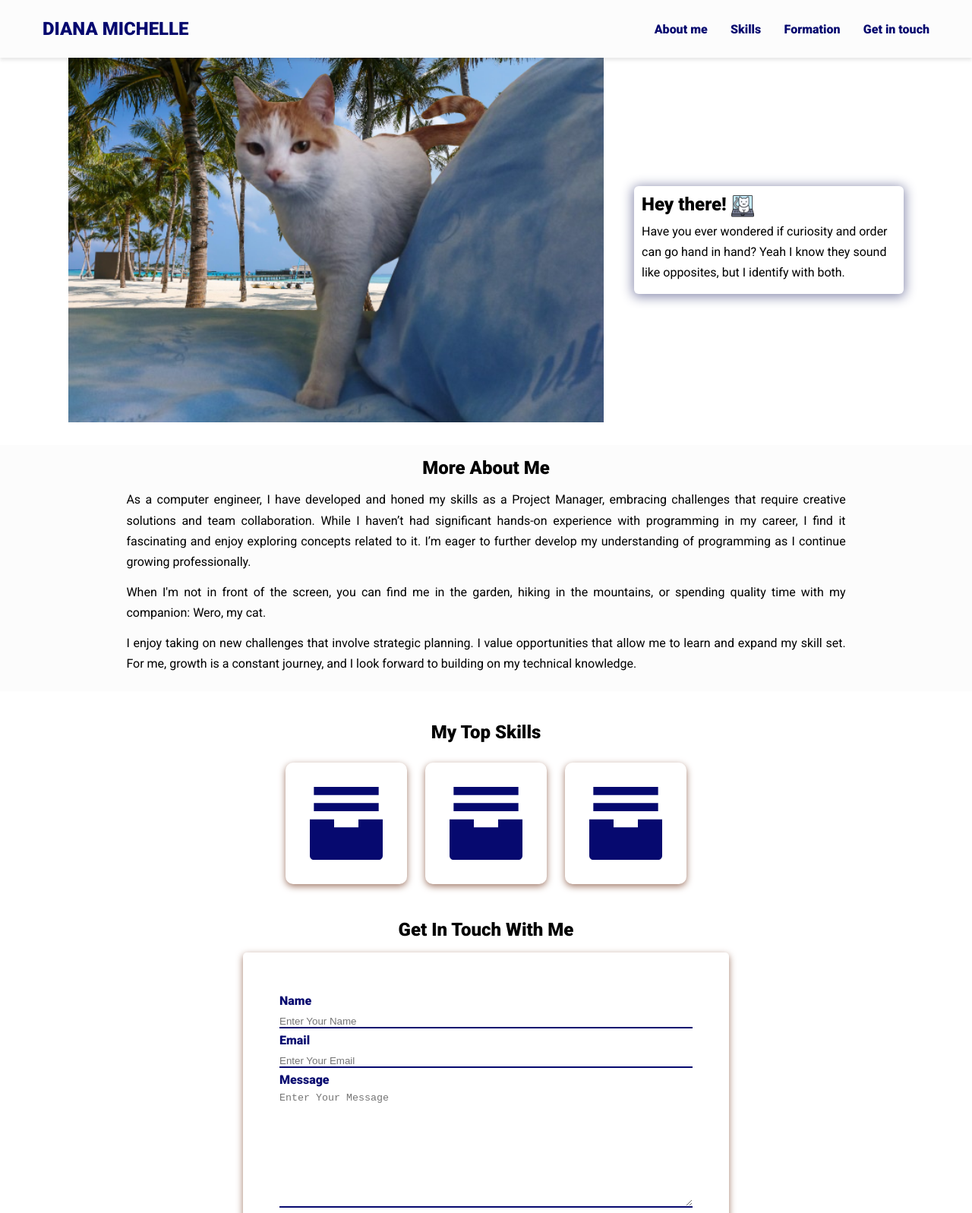
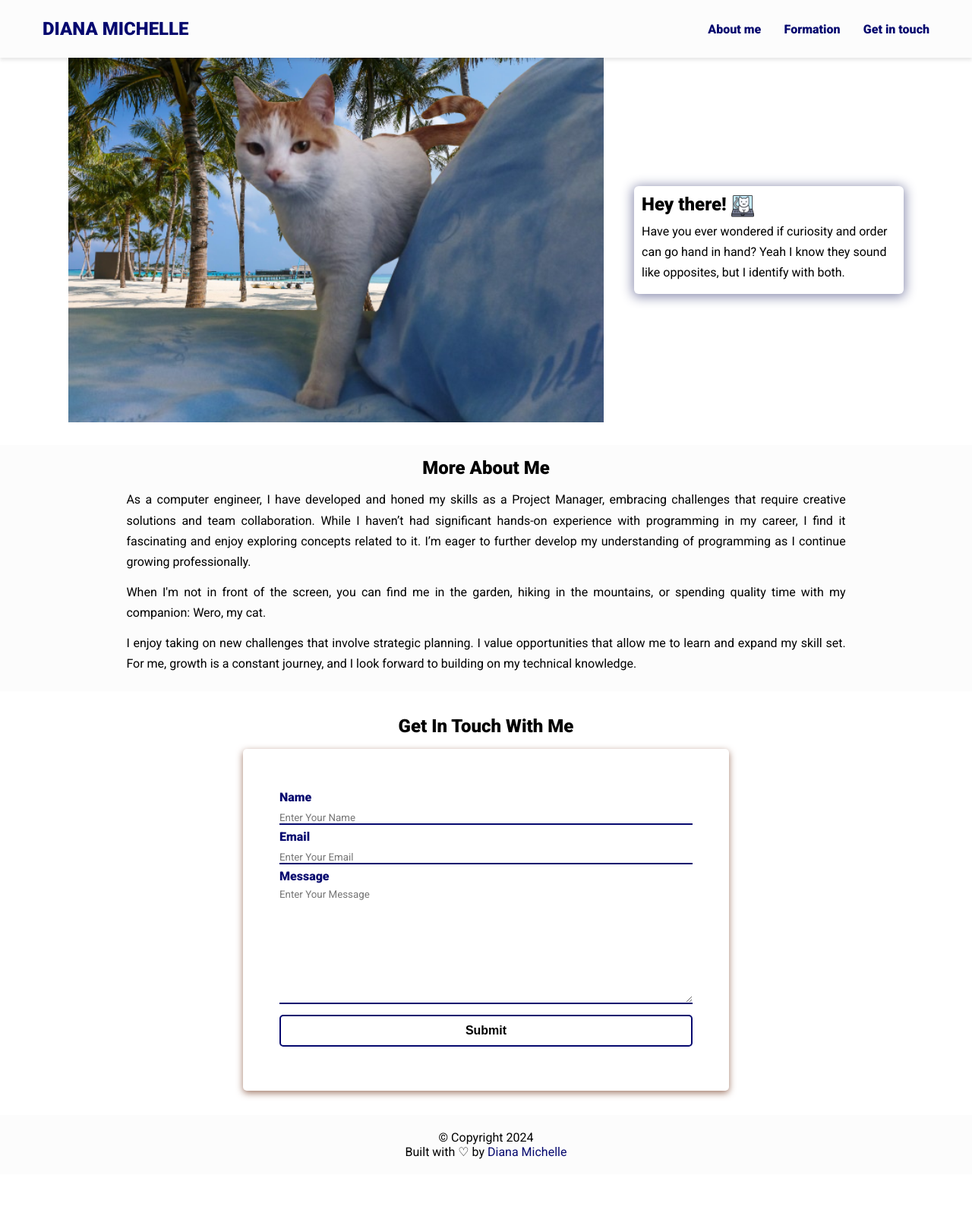
Before and after one commit to dianamychelle/personalpage, a plain HTML site: page index.html in a window 1280 px wide. Shown: the top 1597 px of the page at 76% size. After the commit the page ends 1546 px from the top, so only its background shows below. Drawn offline with nearby package versions, Linux system fonts and the light colour scheme; a script that the page names is missing; a web font is replaced by a local one.

Commit message:
[FEACTURE] Little changes

```diff
--- a/assets/css/styles.css
+++ b/assets/css/styles.css
@@ -11,10 +11,10 @@
   --bg-color: #fcfcfc;
   --primary-color: #06096f;
   --secondary-color: #CF6DC8;
-  --tertiary-color:#626eb3;
+  --tertiary-color:#6DC8CF;
   --primary-shadow: #8b8eaf;
   --secondary-shadow: #a17a69;
-  --tertiary-color: #211f32;
+  /*--tertiary-color: #211f32;*/
   --bottom-margin: 0.5rem;
   --bottom-margin-2: 1rem;
   --line-height: 1.7rem;
@@ -203,10 +203,12 @@ nav {
     border: none;
     border-bottom: 2px solid var(--primary-color);
     outline: none;
+    font-family: var(--font-family);
   }
   .contact-form-container .input-field:focus {
     border-bottom: 3px solid  var(--secondary-color);; /* Cambiar el color cuando el campo esté en foco */
   }
+
   .submit-btn {
     width: 100%;
     padding: 10px;
--- a/index.html
+++ b/index.html
@@ -30,7 +30,7 @@
         <h1>DIANA MICHELLE</h1>
         <ul class="navegation">
           <li><a href="#aboutme" class="nav-link">About me</a></li>
-          <li><a href="#skills" class="nav-link">Skills</a></li>
+          <!--<li><a href="#skills" class="nav-link">Skills</a></li>-->
           <!--<li><a href="#projects" class="nav-link">Projects</a></li>-->
           <li><a href="#formation" class="nav-link">Formation</a></li>
           <li><a href="#contact" class="nav-link">Get in touch</a></li>
@@ -69,6 +69,7 @@
     </section>
 
     <!-- Sección Habilidades -->
+     <!--
     <section class="skills" id="skills">
       <h2 class="skill-header">My Top Skills</h2>
       <div class="skills-wrapper">
@@ -92,7 +93,7 @@
             class="icon icon-card"
           />
         </div>
-        <!--
+
         <div class="second-set animate__animated animate__pulse">
           <img
             src="assets/icons/archive-stack-fill.svg"
@@ -112,9 +113,10 @@
             loading="lazy"
             class="icon icon-card"
           />
-        </div>-->
+        </div>
       </div>
     </section>
+-->
 
     <!-- Sección Proyectos -->
 
```
